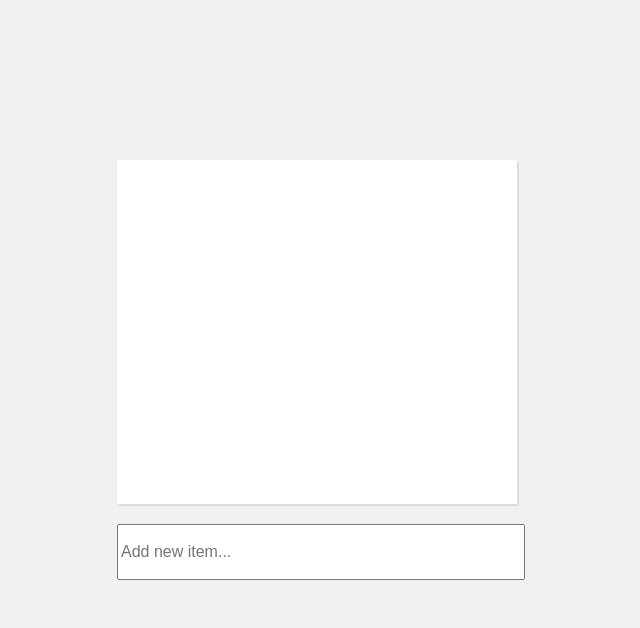
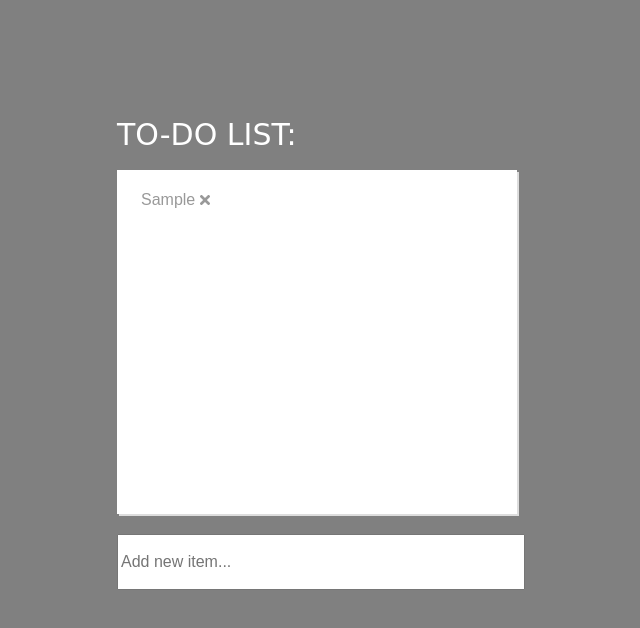
Before and after one commit to DimitriNoochLa-Or/ToDo-List, a PHP site: page / in a window 1280 px wide. Shown: the top 628 px of the page, without its empty margins (323-963 px from the left). Run offline with PHP 8.4, Linux system fonts and the light colour scheme; tables that the repository leaves empty or names only in its code hold one stand-in row (values such as "Sample post"); data that the repository does not hold is empty; some libraries are stand-ins or nearby versions.

Commit message:
added a title

```diff
--- a/css/main.css
+++ b/css/main.css
@@ -1,10 +1,11 @@
 @import "reset.css";
 @import "normalize.css";
+@import "<link href='http://fonts.googleapis.com/css?family=Indie+Flower' rel='stylesheet' type='text/css'>";
 
 body{
 	font: normal 14px, arial;
 	color: #999;
-	background: #f1f1f1;
+	background: gray;
 }
 
 .wrap{
@@ -17,7 +18,7 @@ body{
 	min-height: 300px;
 	background: #fff;
 	box-shadow: 2px 2px 0px #ddd;
-	margin-top: 40%;
+	margin-top: 5%;
 	padding: 22px 6%;
 }
 .tasklength{
@@ -25,3 +26,14 @@ body{
 	width: 100%;
 	height:	50px ;
 }
+
+.lengthbutton{
+	margin: 0 auto;
+	display: inline-block;
+}
+.header{
+	font-size: 30px;
+	font-family: 'Indie Flower', cursive;
+	margin-top:30%;
+	color: white;
+}
--- a/index.php
+++ b/index.php
@@ -8,25 +8,27 @@
 
 </head>
 <body>
+
 		<div class="wrap">
+		<div class="header"> TO-DO LIST:</div>
 			<div class="task-list">
 			 		<ul>
 			 			<?php require("includes/connect.php");
 			 			// <!-- call this file -->
-			 			$mysqli = new mysqli('locahost', 'root' , 'root', 'todo');
-			 			$query = "SELECT * FROM todo ORDER BY date ASC, time ASC";
+			 			$mysqli = new mysqli('localhost', 'root' , 'root', 'todo');
+			 			$query = "SELECT * FROM tasks ORDER BY date ASC, time ASC";
 			 			if ($result = $mysqli->query($query)) {//if result equals
 			 				//the information from result to go to num_rows
 			 				$numrows = $result->num_rows;
-			 				if ($num_rows>0) {//if num rows is greater then 0 it does the if statement
-			 					while($row = $result->fecth_assoc()){
+			 				if ($numrows>0) {//if num rows is greater then 0 it does the if statement
+			 					while($row = $result->fetch_assoc()){
 			 						$task_id = $row['id'];
 			 						$task_name = $row['task'];
 
 			 						//need single qoutes becuz we are using double inside
 			 					 echo '<li>
 			 					 <span>'.$task_name. '</span>
-			 					 <img id="'.$task_id.'" class="delete-button" width="10px" src="images/close.svg"/>
+			 					 <img id="'.$task_id.'" class="delete-button lengthbutton" width="10px" src="images/close.svg"/>
 								 </li>';
 			 					}
 			 				}
@@ -40,6 +42,8 @@
 		</div>
 </body>
 	<script scr="http://code.jquery.com/jquery-latest.min.js"></script>
+	<script src="https://ajax.googleapis.com/ajax/libs/jquery/2.1.3/jquery.min.js"></script>
+
 
 	<script>
 			add_task();
```
Also changed, not shown: includes/add-task.php (+8 -3 lines).
